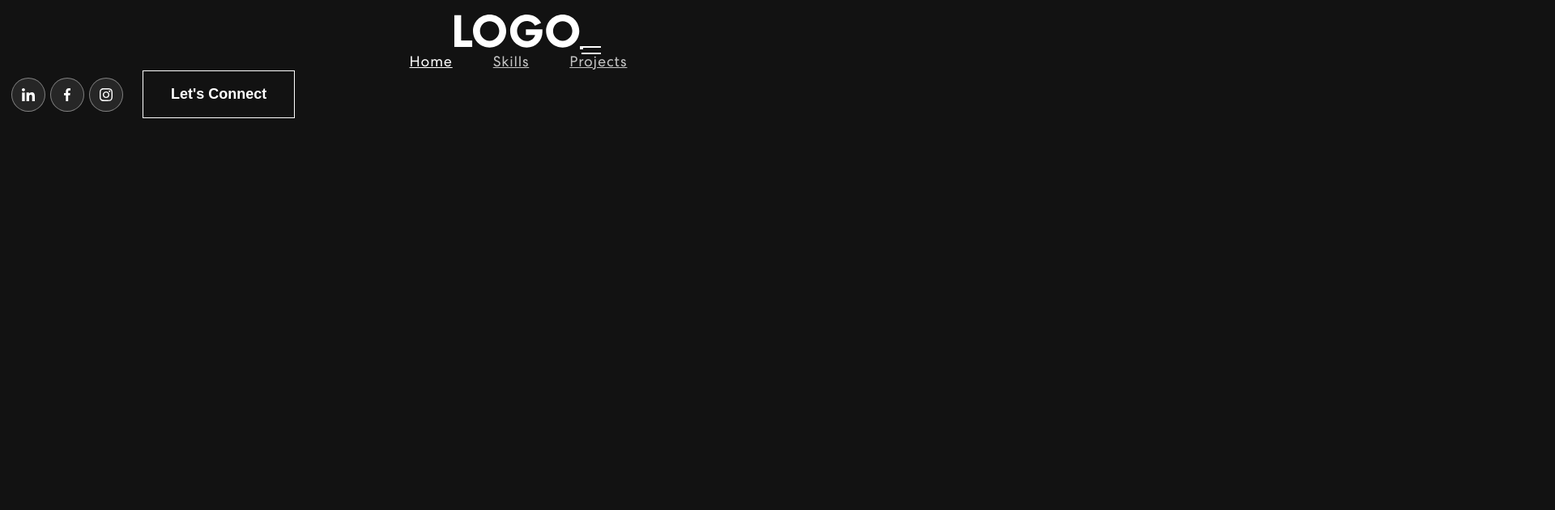
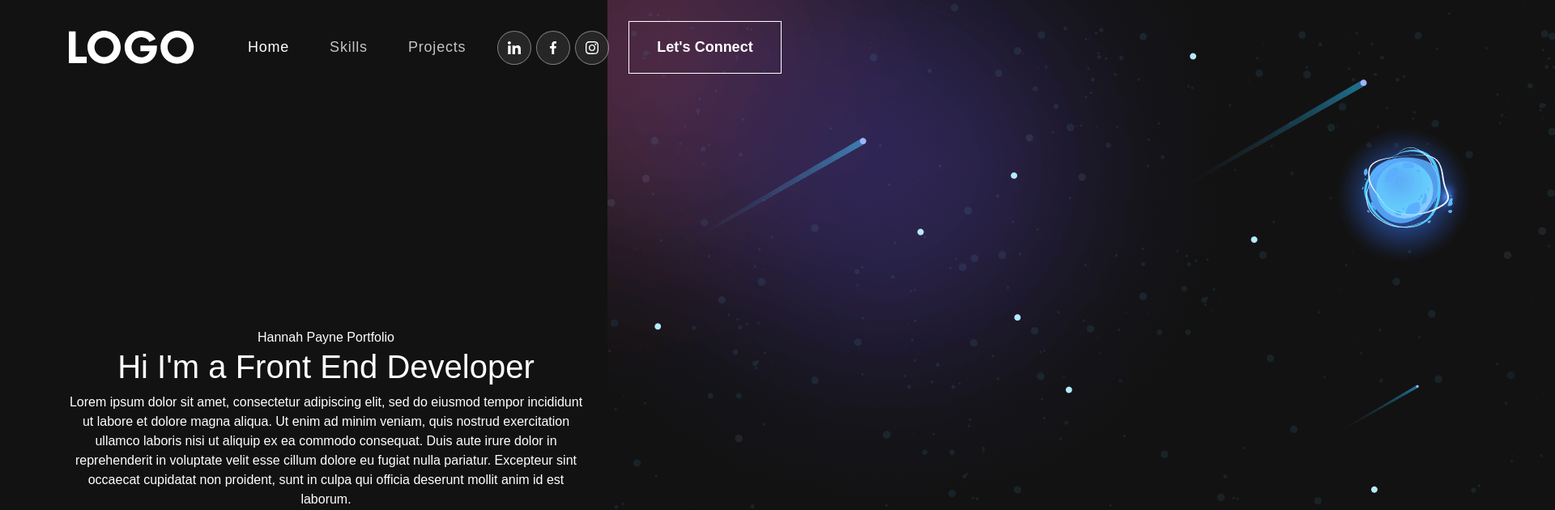
Before and after one commit to hannahrpayne/hannah-payne-react-portfolio, a React (Create React App) app: page / in a window 1280 px wide. Shown: the top 630 px of the page at 81% size, 1920 px wide, since content can reach past the window. Built offline with nearby package versions, Linux system fonts and the light colour scheme.

Commit message:
banner added

```diff
--- a/src/App.css
+++ b/src/App.css
@@ -1,4 +1,4 @@
-/*Custom Fonts*/
+/* Custom Fonts
 
 @font-face {
   font-family: Centra;
@@ -20,6 +20,10 @@
 
 /*Default Css */
 
+.App{
+  text-align: center;
+}
+
 * {
   margin: 0;
   padding: 0;
@@ -30,6 +34,7 @@ html {
   scroll-behavior: smooth;
   scroll-padding-top: 75px;
 }
+
 body{
   font-weight: 400;
   overflow-x: hidden;
@@ -38,11 +43,17 @@ body{
   color: #fff !important;
   font-family: 'Centra', sans-serif !important;
 }
-h1, h2, h3, h4, h5, h6{
+h1, h2, h3, h4, h5, h6 {
   margin: 0;
   padding: 0;
   line-height: normal;
 }
+
+
+
+
+
+
 .App {
   text-align: center;
 }
@@ -50,11 +61,18 @@ h1, h2, h3, h4, h5, h6{
   height: 40vmin;
   pointer-events: none;
 }
+
+
+
+
+
+
 @media (prefers-reduced-motion: no-preference) {
   .App-logo {
     animation: App-logo-spin infinite 20s linear;
   }
 }
+
 .App-header {
   background-color: #282c34;
   min-height: 100vh;
@@ -68,6 +86,7 @@ h1, h2, h3, h4, h5, h6{
 .App-link {
   color: #61dafb;
 }
+
 @keyframes App-logo-spin {
   from {
     transform: rotate(0deg);
@@ -76,6 +95,9 @@ h1, h2, h3, h4, h5, h6{
     transform: rotate(360deg);
   }
 }
+
+
+
 
 /*NavBar*/
 nav.navbar {
@@ -101,6 +123,11 @@ nav.navbar .navbar-nav .nav-link.navbar-link {
   font-size: 18px;
   opacity: 0.75;
 }
+
+#basic-navbar-nav {
+  margin-left: 80px;
+}
+
 nav.navbar .navbar-nav a.nav-link.navbar-link:hover,
 nav.navbar .navbar-nav a.nav-link.navbar-link.active {
   opacity: 1;
--- a/src/App.js
+++ b/src/App.js
@@ -1,11 +1,14 @@
 import logo from './logo.svg';
 import './App.css';
-import { NavBar} from './components/NavBar'
+import { NavBar} from './components/NavBar';
+import {Banner} from './components/Banner'
+import 'bootstrap/dist/css/bootstrap.min.css';
 
 function App() {
   return (
     <div className="App">
       <NavBar />
+      <Banner />
     </div>
   );
 }
--- /dev/null
+++ b/src/components/Banner.js
@@ -0,0 +1,66 @@
+import { useState, useEffect } from "react";
+import React from "react"
+import {Col, Container, Row} from "react-bootstrap";
+import { ArrowRightCircle} from "react-bootstrap-icons";
+import headerImg from '../assets/img/banner-bg.png';
+
+export const Banner = () => {
+
+    const [loopNum, setLoopNum]= useState(0);
+    const [isDeleting, setIsDeleting]= useState(false);
+    const toRotate = ["Web Developer", "Web Designer", "Wordpress Developer"];
+    const [text, setText]= useState('');
+    const period = 2000;
+    const [delta, setDelta] = useState(300 - Math.random() * 100);
+
+    useEffect(() => {
+        let ticker = setInterval(() => {
+            tick();
+        }, delta)
+
+    return () => {clearInterval(ticker)};
+    }, [text])
+
+    const tick = () => {
+        let i = loopNum % toRotate.length;
+        let fullText = toRotate[i];
+        let updatedText = isDeleting ? fullText.substring(0, text.length - 1) : fullText.substring(0, text.length + 1);
+
+        setText(updatedText);
+
+        if (isDeleting) {
+            setDelta(prevDelta => prevDelta / 2 )
+        }
+
+        if (!isDeleting  && updatedText === fullText ) {
+            setIsDeleting(true);
+            setDelta(period);
+
+        } else if (isDeleting  && updatedText === "") {
+            setIsDeleting(loopNum + 1);
+            setDelta(500);
+
+        }
+
+
+
+    }
+
+    return (
+        <section className="banner" id="home">
+            <Container>
+                <Row className="align-items-center">
+                    <Col xs={12} md={6} xl={7} >
+                        <span className="tagline">Hannah Payne Portfolio</span>
+                        <h1><span>{`Hi I'm a Front End Developer`}</span></h1>
+                        <p>Lorem ipsum dolor sit amet, consectetur adipiscing elit, sed do eiusmod tempor incididunt ut labore et dolore magna aliqua. Ut enim ad minim veniam, quis nostrud exercitation ullamco laboris nisi ut aliquip ex ea commodo consequat. Duis aute irure dolor in reprehenderit in voluptate velit esse cillum dolore eu fugiat nulla pariatur. Excepteur sint occaecat cupidatat non proident, sunt in culpa qui officia deserunt mollit anim id est laborum. </p>
+                        <button onClick={()=>console.log('connect')}>Let's connect<ArrowRightCircle size={25} /></button>
+                    </Col>
+                    <Col xs={12} md={6} xl={5} >
+                       <img src={headerImg} alt="Header Image" />
+                    </Col>
+                </Row>
+            </Container>
+        </section>
+    )
+}
--- a/src/components/NavBar.js
+++ b/src/components/NavBar.js
@@ -1,5 +1,5 @@
 import { useState, useEffect } from "react";
-import { Navbar, Container, Nav } from "react-bootstrap";
+import { Navbar, Nav, Container } from "react-bootstrap";
 import logo from '../assets/img/logo.svg';
 import navIcon1 from '../assets/img/nav-icon1.svg';
 import navIcon2 from '../assets/img/nav-icon2.svg';
@@ -28,9 +28,9 @@ export const NavBar = () => {
     }
 
     return (
-        <Navbar expand="md" className={scrolled ? "scrolled": ""}>
+        <Navbar expand="md" className= {scrolled ? "scrolled": ""}>
           <Container>
-            <Navbar.Brand href="/">
+            <Navbar.Brand href="home">
                 <img src={logo} alt="Logo" />
             </Navbar.Brand>
             <Navbar.Toggle aria-controls="basic-navbar-nav">
```
Also changed, not shown: package.json (+7 -2 lines), 1 other file (tests, documents, lock files or other folders).
